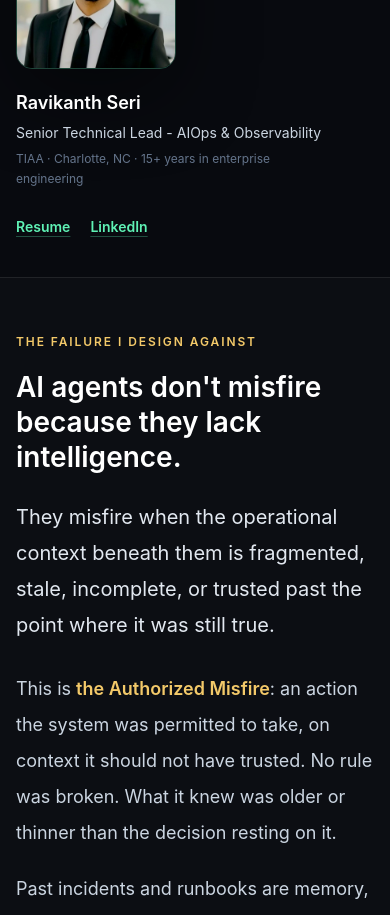
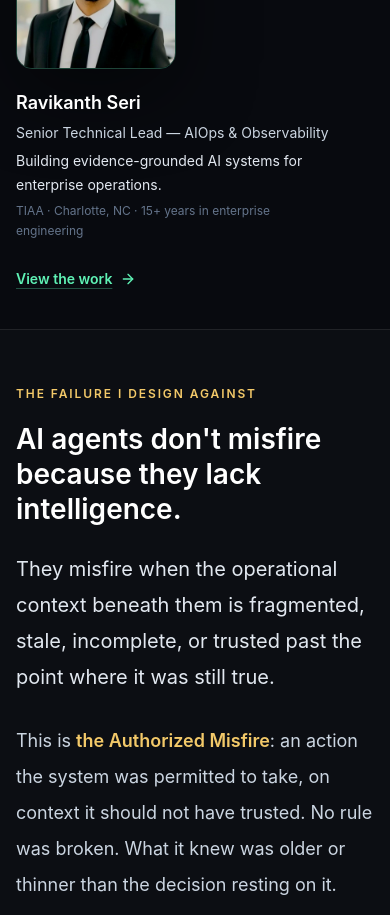
Before and after one commit to rseri17-code/seri-ai, a Next.js app: page / in a window 390 px wide. Shown: the part 900-1815 px from the top of the page. Built offline with nearby package versions, Linux system fonts and the light colour scheme; no server answers.

Commit message:
Clarify first-viewport professional identity

```diff
--- a/app/background/page.tsx
+++ b/app/background/page.tsx
@@ -28,11 +28,10 @@
  */
 import Link from "next/link";
 import type { Metadata } from "next";
-import { ArrowRight, Linkedin } from "lucide-react";
+import { ArrowRight } from "lucide-react";
 import { Card } from "@/components/card";
 import { Portrait } from "@/components/portrait";
 import { Section } from "@/components/section";
-import { homeProfileLinks } from "@/content/home";
 import { resume } from "@/content/site";
 
 export const metadata: Metadata = {
@@ -197,20 +196,22 @@ export default function BackgroundPage() {
       <Section eyebrow="Background" title="Where the thesis comes from." level="h1">
         <div className="grid gap-8 lg:grid-cols-[1.15fr_0.85fr] lg:items-start">
           <div>
-            <p className="max-w-2xl text-xl leading-9 text-white sm:text-2xl sm:leading-10">
+            <p className="max-w-2xl text-base font-semibold leading-7 text-mint">
+              Senior Technical Lead &mdash; AIOps &amp; Observability
+            </p>
+            <p className="mt-2 max-w-2xl text-lg leading-8 text-slate-200">
+              Building evidence-grounded AI systems for enterprise operations.
+            </p>
+            <p className="mt-6 max-w-2xl text-xl leading-9 text-white sm:text-2xl sm:leading-10">
               I spent fifteen years being paged when distributed systems failed in ways no single dashboard explained.
             </p>
             <p className="mt-6 max-w-2xl text-base leading-8 text-slate-300">
-              Enterprise integration and infrastructure came first, then identity and platform modernization. Moving
-              workloads onto container platforms and instrumenting them properly raised the volume of telemetry
-              enormously, and did not by itself produce operational understanding. Then production AI made that gap
-              consequential: a system was now drawing conclusions from context nobody had assembled. Operational
-              Intelligence came out of watching that same pattern repeat.
+              Production AI made that recurring gap consequential: a system was drawing conclusions from context
+              nobody had assembled.
             </p>
             <p className="mt-6 max-w-2xl border-l-2 border-mint/60 pl-5 text-base leading-8 text-slate-200">
-              I am a Senior Technical Lead in AIOps and Observability, building production AI systems for enterprise
-              operations. My work connects operational context, attributable evidence, evaluation, and governed
-              execution, so a recommendation that matters keeps a clear path back to why.
+              Most recently, I took an enterprise SRE investigation agent from thesis to production, owning its
+              architecture, engineering, integration, evaluation, and operationalization.
             </p>
             <div className="mt-8 flex flex-wrap items-center gap-x-5 gap-y-3">
               <Link
@@ -219,20 +220,6 @@ export default function BackgroundPage() {
               >
                 View the work <ArrowRight size={18} />
               </Link>
-              <Link
-                href="/resume"
-                className="inline-flex min-h-[48px] items-center gap-2 rounded border border-white/25 px-6 py-3 text-base font-semibold text-white transition hover:border-mint/50 hover:text-mint"
-              >
-                View the resume
-              </Link>
-              <a
-                href={homeProfileLinks.linkedin}
-                target="_blank"
-                rel="noreferrer"
-                className="inline-flex min-h-[44px] items-center gap-2 font-semibold text-mint underline decoration-mint/30 underline-offset-4 hover:decoration-mint"
-              >
-                LinkedIn <Linkedin size={17} />
-              </a>
             </div>
           </div>
 
@@ -240,7 +227,10 @@ export default function BackgroundPage() {
             <Portrait size="xl" />
             <figcaption className="mt-5 max-w-xs">
               <p className="text-lg font-semibold leading-7 text-white">Ravikanth Seri</p>
-              <p className="mt-1 text-sm leading-6 text-slate-300">{current.role}</p>
+              <p className="mt-1 text-sm leading-6 text-slate-300">Senior Technical Lead &mdash; AIOps &amp; Observability</p>
+              <p className="mt-1 text-sm leading-6 text-slate-200">
+                Building evidence-grounded AI systems for enterprise operations.
+              </p>
               <p className="mt-1 text-xs leading-5 text-slate-500">
                 {current.organization} &middot; {resume.location} &middot; 15+ years in enterprise engineering
               </p>
--- a/app/page.tsx
+++ b/app/page.tsx
@@ -31,8 +31,8 @@ import { ArrowRight } from "lucide-react";
 import { OperationsRoomPreview } from "@/components/operations-room-preview";
 import { Portrait } from "@/components/portrait";
 import { Section } from "@/components/section";
-import { TrackedAnchor, TrackedLink } from "@/components/tracked-link";
-import { homeArticles, homeProfileLinks } from "@/content/home";
+import { TrackedLink } from "@/components/tracked-link";
+import { homeArticles } from "@/content/home";
 import { professionalGraph, resume } from "@/content/site";
 
 /** Section 4 — exactly three bodies of work, each with problem, role, proof and outcome. */
@@ -130,28 +130,19 @@ export default function Home() {
               <Portrait size="xl" />
               <figcaption className="mt-5 max-w-xs">
                 <p className="text-lg font-semibold leading-7 text-white">{professionalGraph.identity.person}</p>
-                <p className="mt-1 text-sm leading-6 text-slate-300">{currentRole.role}</p>
+                <p className="mt-1 text-sm leading-6 text-slate-300">Senior Technical Lead &mdash; AIOps &amp; Observability</p>
+                <p className="mt-1 text-sm leading-6 text-slate-200">
+                  Building evidence-grounded AI systems for enterprise operations.
+                </p>
                 <p className="mt-1 text-xs leading-5 text-slate-500">
                   {currentRole.organization} &middot; {resume.location} &middot; 15+ years in enterprise engineering
                 </p>
-                <p className="mt-4 flex flex-wrap gap-x-5 gap-y-2 text-sm font-semibold">
-                  <Link
-                    href="/resume"
-                    className="inline-flex min-h-[44px] items-center text-mint underline decoration-mint/30 underline-offset-4 hover:decoration-mint"
-                  >
-                    Resume
-                  </Link>
-                  <TrackedAnchor
-                    href={homeProfileLinks.linkedin}
-                    target="_blank"
-                    rel="noreferrer"
-                    eventName="profile_link_click"
-                    eventProperties={{ destination: "linkedin", placement: "homepage_hero_identity" }}
-                    className="inline-flex min-h-[44px] items-center text-mint underline decoration-mint/30 underline-offset-4 hover:decoration-mint"
-                  >
-                    LinkedIn
-                  </TrackedAnchor>
-                </p>
+                <Link
+                  href="/work"
+                  className="mt-4 inline-flex min-h-[44px] items-center gap-2 text-sm font-semibold text-mint underline decoration-mint/30 underline-offset-4 hover:decoration-mint"
+                >
+                  View the work <ArrowRight size={16} />
+                </Link>
               </figcaption>
             </figure>
           </div>
--- a/scripts/validate-content.mjs
+++ b/scripts/validate-content.mjs
@@ -366,6 +366,8 @@ if (!JSON.stringify(home).includes("public-safe") && !JSON.stringify(home).inclu
 for (const required of [
   "Production AI systems",
   "I build evidence-grounded AI systems for enterprise operations.",
+  "Senior Technical Lead &mdash; AIOps &amp; Observability",
+  "Building evidence-grounded AI systems for enterprise operations.",
   "enterprise SRE investigation",
   "misfire because they lack intelligence",
   // Repointed 2026-08-30 (refinement pass). Same four invariants the thesis section must state:
--- a/scripts/validate-rendered-routes.mjs
+++ b/scripts/validate-rendered-routes.mjs
@@ -112,7 +112,8 @@ const routeContracts = [
     required: [
       "Where the thesis comes from.",
       "15+ years",
-      "Senior Technical Lead in AIOps and Observability",
+      "Senior Technical Lead — AIOps & Observability",
+      "Building evidence-grounded AI systems for enterprise operations.",
       "How the judgment formed.",
       "Container platforms and observability",
       "The roles behind it.",
```
Also changed, not shown: scripts/validate-content-coherence.mjs (+5 -4 lines).
